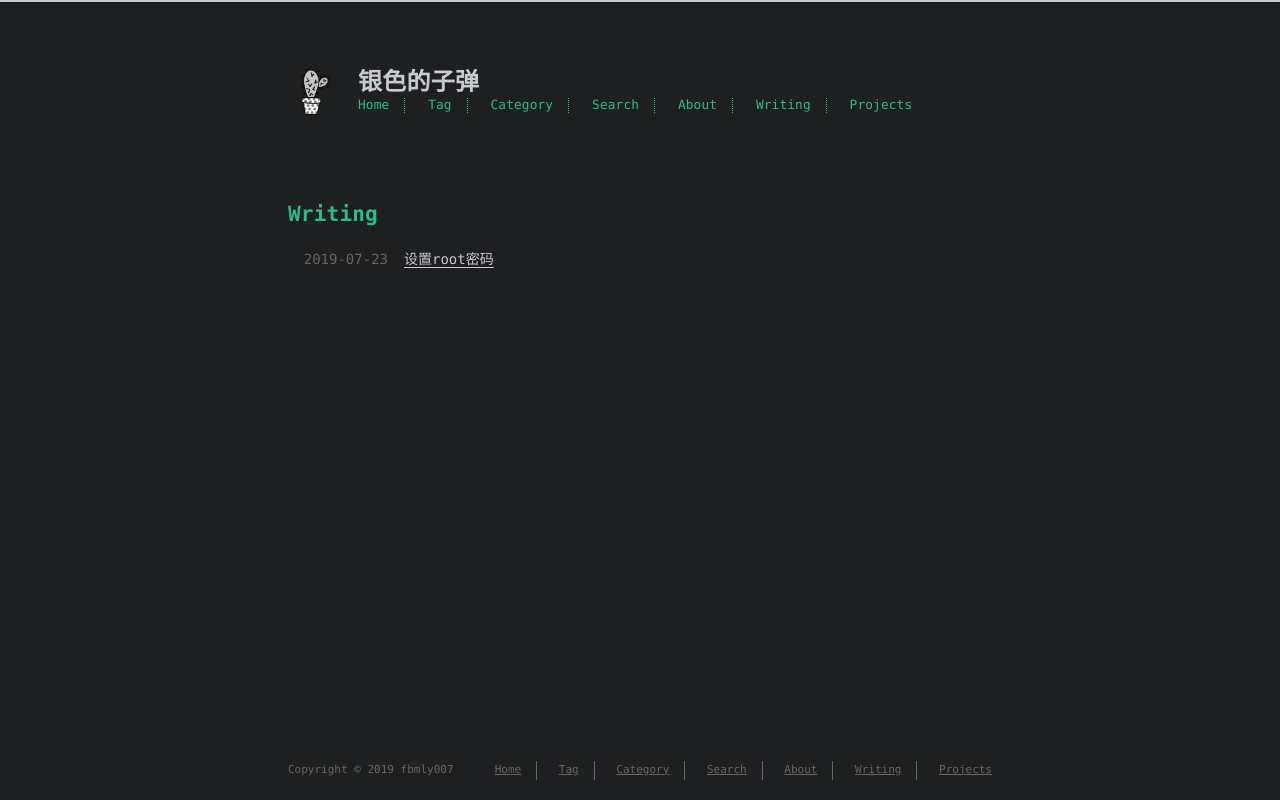
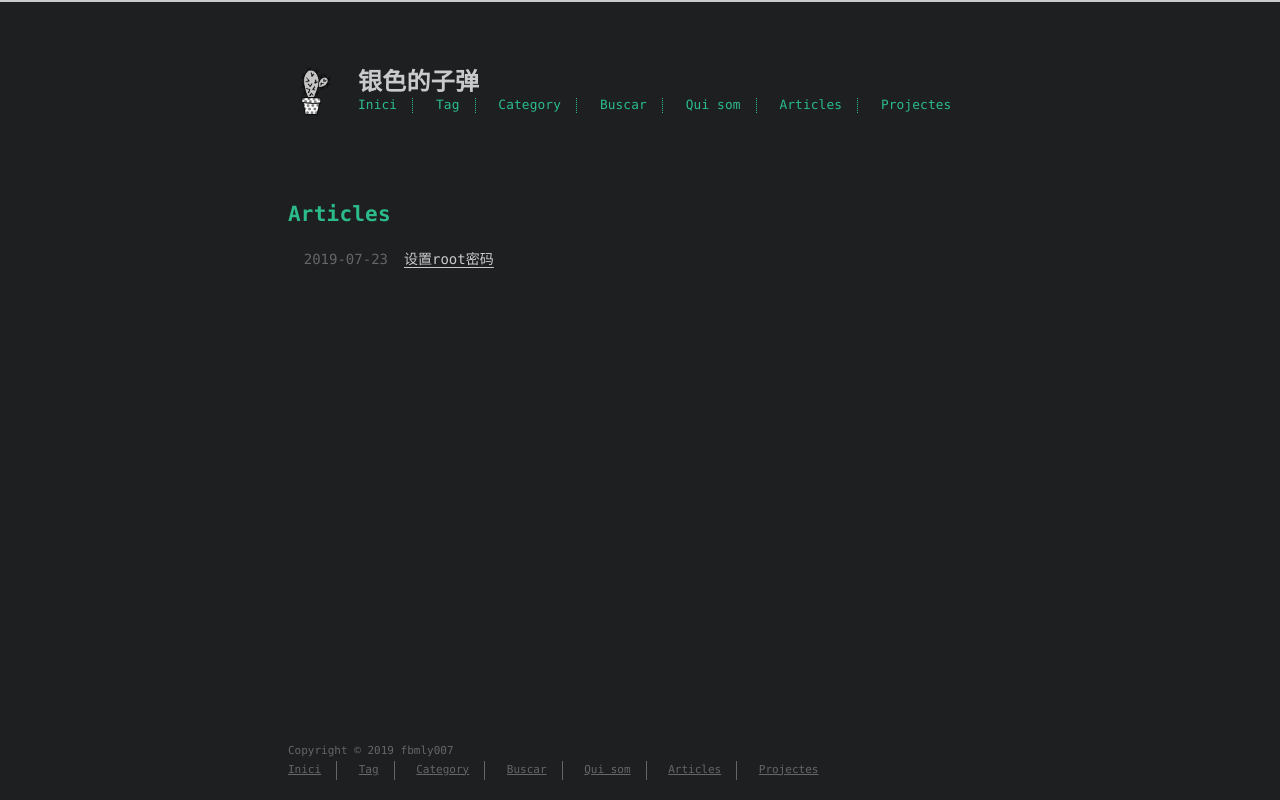
Before and after one commit to fbmly007/fbmly.github.io, a plain HTML site: page index.html in a window 1280 px wide. Drawn offline with Linux system fonts and the light colour scheme; a web font is replaced by a local one.

Commit message:
Site updated: 2019-07-24 15:49:50

```diff
--- a/index.html
+++ b/index.html
@@ -1,5 +1,5 @@
 <!DOCTYPE html>
-<html lang=en>
+<html>
 <head><meta name="generator" content="Hexo 3.9.0">
     <!-- so meta -->
     <meta charset="utf-8">
@@ -10,7 +10,7 @@
 <meta property="og:title" content="银色的子弹">
 <meta property="og:url" content="http://yoursite.com/index.html">
 <meta property="og:site_name" content="银色的子弹">
-<meta property="og:locale" content="en">
+<meta property="og:locale" content="default">
 <meta name="twitter:card" content="summary">
 <meta name="twitter:title" content="银色的子弹">
 
@@ -65,19 +65,19 @@
         <a href="#"><i class="fas fa-bars fa-2x"></i></a>
       </li>
 
-        <li><a href="/">Home</a></li>
+        <li><a href="/">Inici</a></li>
 
         <li><a href="/tags/">Tag</a></li>
 
         <li><a href="/categories/">Category</a></li>
 
-        <li><a href="/search/">Search</a></li>
+        <li><a href="/search/">Buscar</a></li>
 
-        <li><a href="/about/">About</a></li>
+        <li><a href="/about/">Qui som</a></li>
 
-        <li><a href="/archives/">Writing</a></li>
+        <li><a href="/archives/">Articles</a></li>
 
-        <li><a href="/projects_url">Projects</a></li>
+        <li><a href="/projects_url">Projectes</a></li>
 
     </ul>
   </div>
@@ -90,7 +90,7 @@
 </section>
 
 <section id="writing">
-  <span class="h1"><a href="/archives">Writing</a></span>
+  <span class="h1"><a href="/archives">Articles</a></span>
 
   <ul class="post-list">
 
@@ -134,19 +134,19 @@
     <nav>
       <ul>
 
-          <li><a href="/">Home</a></li>
+          <li><a href="/">Inici</a></li>
 
           <li><a href="/tags/">Tag</a></li>
 
           <li><a href="/categories/">Category</a></li>
 
-          <li><a href="/search/">Search</a></li>
+          <li><a href="/search/">Buscar</a></li>
 
-          <li><a href="/about/">About</a></li>
+          <li><a href="/about/">Qui som</a></li>
 
-          <li><a href="/archives/">Writing</a></li>
+          <li><a href="/archives/">Articles</a></li>
 
-          <li><a href="/projects_url">Projects</a></li>
+          <li><a href="/projects_url">Projectes</a></li>
 
       </ul>
     </nav>
```
Also changed, not shown: 2019/07/23/Ubuntu-Root-Password/index.html (+24 -24 lines), about/index.html (+12 -12 lines), archives/2019/07/index.html (+13 -13 lines), archives/2019/index.html (+13 -13 lines), archives/index.html (+13 -13 lines), categories/Linux/Ubuntu/index.html (+12 -12 lines), categories/Linux/index.html (+12 -12 lines), categories/index.html (+12 -12 lines), search/index.html (+14 -14 lines), tags/Linux/index.html (+12 -12 lines), tags/Ubuntu/index.html (+12 -12 lines), tags/index.html (+12 -12 lines).
